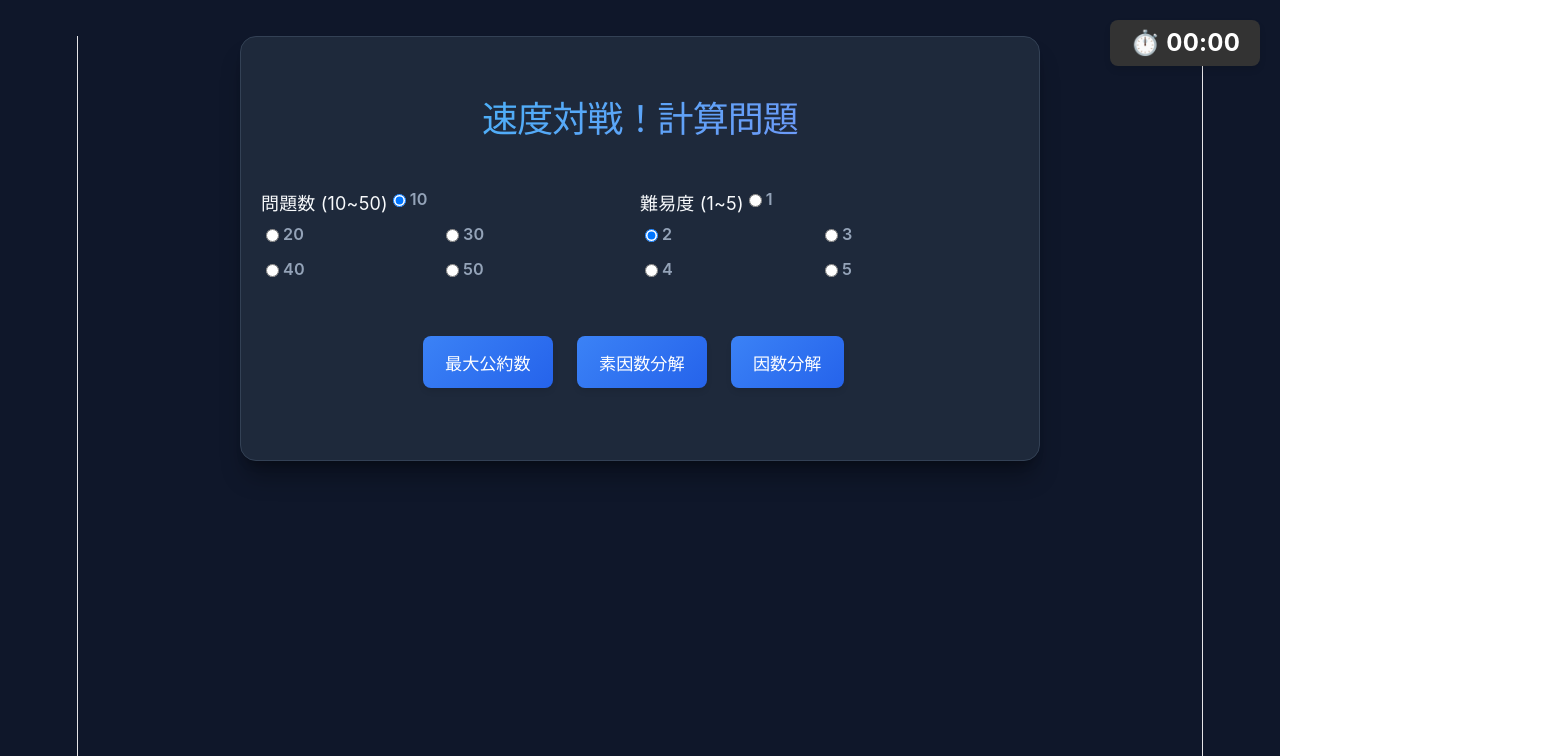
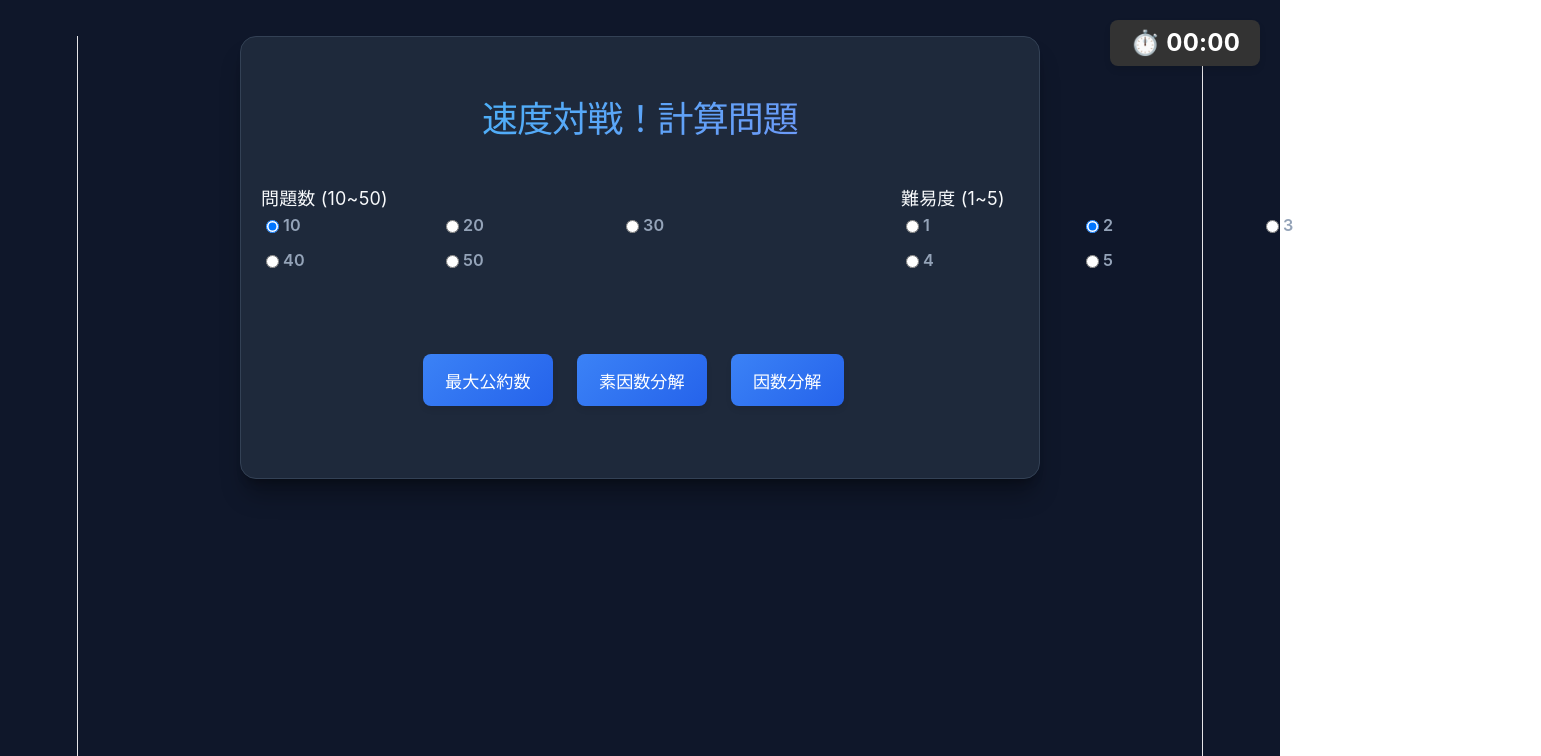
Before and after one commit to yasunari1103/make_quiz_web, a React (Vite) app: page /battle in a window 1280 px wide. Shown: the top 756 px of the page, 1541 px wide, since content can reach past the window. Built offline with nearby package versions, Linux system fonts and the light colour scheme.

Commit message:
見た目修正

```diff
--- a/src/pages/BattlePage.tsx
+++ b/src/pages/BattlePage.tsx
@@ -284,7 +284,9 @@ const handleDelete = () => {
 
       <div>
   {/* 問題数選択 */}
-    <div style={{ display: 'flex', flexWrap: 'wrap', width: "50vw", alignItems: 'center' }}>問題数 (10~50)
+  <div>
+    <p style={{ display: 'flex', flexWrap: 'wrap', width: "50vw", alignItems: 'center' }}>問題数 (10~50)</p>
+    <div style={{ display: 'flex', flexWrap: 'wrap', width: "50vw", alignItems: 'center' }}>
       {[10, 20, 30, 40, 50].map((num) => (
         <label key={`num-${num}`} style={{ display: 'flex', alignItems: 'center', cursor: 'pointer' }}>
           <input
@@ -299,11 +301,14 @@ const handleDelete = () => {
         </label>
       ))}
     </div>
+  </div>
 
   <br />
 
   {/* 難易度選択 */}
-    <div style={{ display: 'flex', flexWrap: 'wrap', width: "50vw", alignItems: 'center' }}>難易度 (1~5)
+  <div>
+    <p style={{ display: 'flex', flexWrap: 'wrap', width: "50vw", alignItems: 'center' }}>難易度 (1~5)</p>
+    <div style={{ display: 'flex', flexWrap: 'wrap', width: "50vw", alignItems: 'center' }}>
       {[1, 2, 3, 4, 5].map((lvl) => (
         <label key={`lvl-${lvl}`} style={{ display: 'flex', alignItems: 'center', cursor: 'pointer' }}>
           <input
@@ -319,6 +324,7 @@ const handleDelete = () => {
       ))}
     </div>
   </div>
+</div>
 
       {/* 問題生成ボタン */}
       <div style={{ display: 'flex', gap: '10px', justifyContent: 'center', marginBottom: '20px' }}>
```
